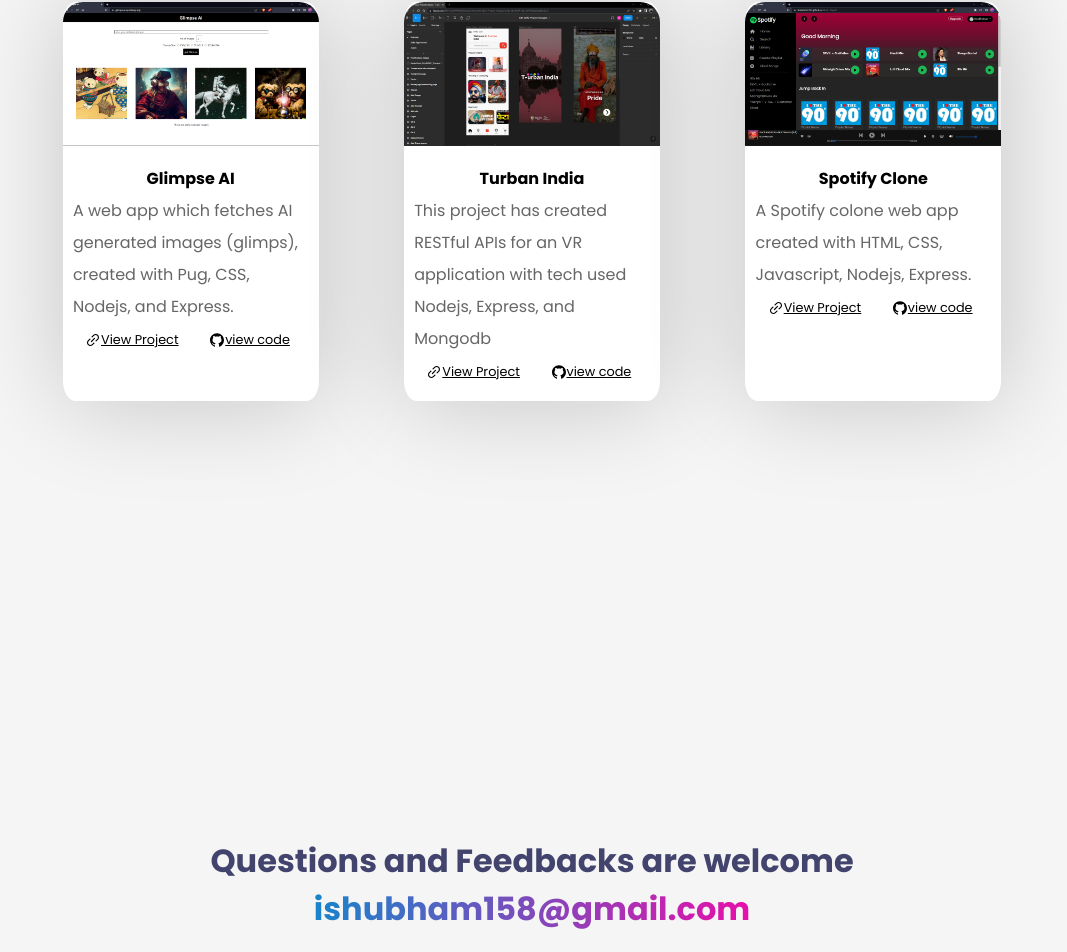
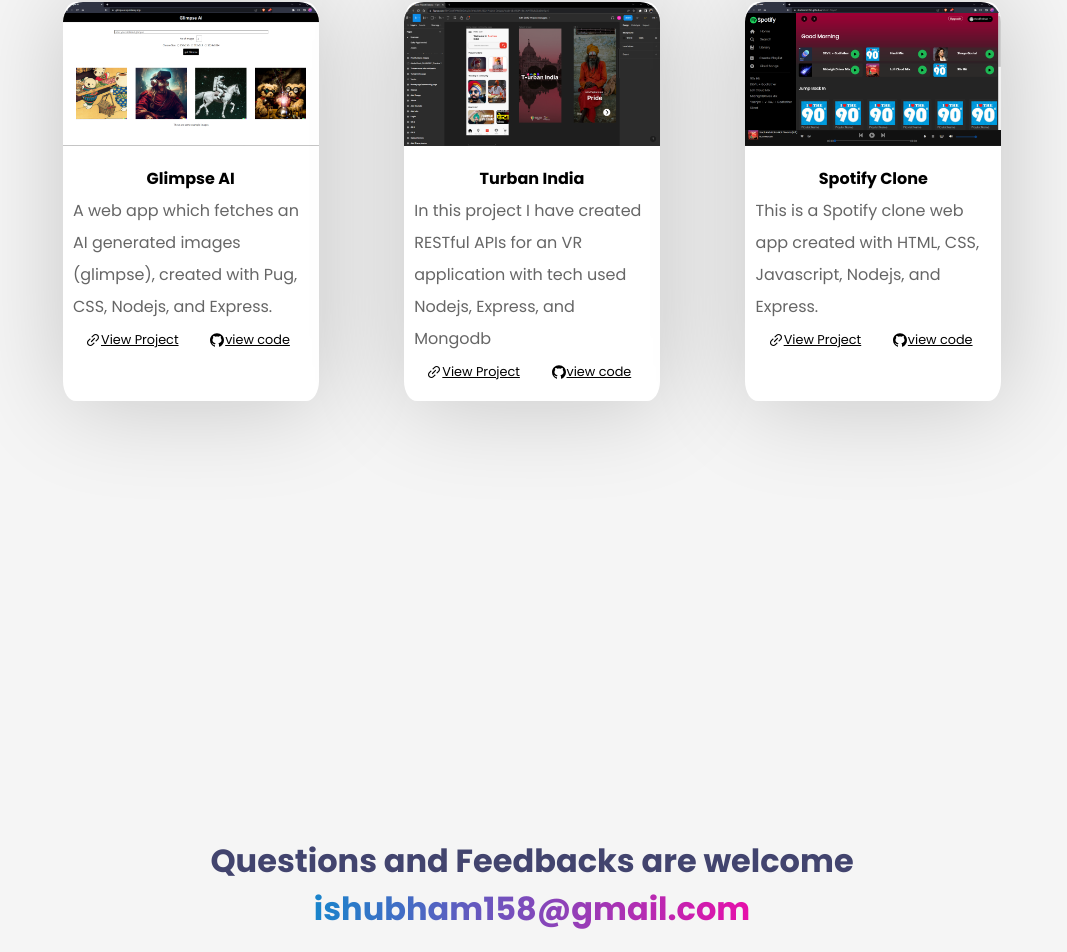
Before and after one commit to i9shubham/Portfolio, a React (Create React App) app: page / in a window 1280 px wide. Shown: the part 2635-3587 px from the top of the page, without its empty margins (108-1175 px from the left). Built offline with nearby package versions, Linux system fonts and the light colour scheme.

Commit message:
style changed for media query, grammer checked

```diff
--- a/src/Components/Footer.css
+++ b/src/Components/Footer.css
@@ -42,6 +42,9 @@
 }
 
 @media only screen and (max-width: 600px){
+    .footer{
+        height: 15vh;
+    }
     .link-sec{
         display: none;
     }
--- a/src/Components/Navbar.css
+++ b/src/Components/Navbar.css
@@ -46,4 +46,7 @@
         left: 0;
         width: 100%;
     }
+    .logo h1{
+        font-size: 1em;
+    }
 }
--- a/src/Components/Projects.js
+++ b/src/Components/Projects.js
@@ -10,21 +10,21 @@
     {
         img: glimpseai,
         heading: "Glimpse AI",
-        desc: "A web app which fetches AI generated images (glimps), created with Pug, CSS, Nodejs, and Express.",
+        desc: "A web app which fetches an AI generated images (glimpse), created with Pug, CSS, Nodejs, and Express.",
         link: "https://glimpseai.up.railway.app",
         githubLink: "https://github.com/Shubham7350/GlimpseAI"
     },
     {
         img: turban,
         heading: "Turban India",
-        desc: "This project has created RESTful APIs for an VR application with tech used Nodejs, Express, and Mongodb",
+        desc: "In this project I have created RESTful APIs for an VR application with tech used Nodejs, Express, and Mongodb",
         link: "https://www.figma.com/proto/CewIfIYW856Ga1q244VhtL/SIH-2022-Project-Designs?node-id=75%3A10&scaling=scale-down&page-id=0%3A1&starting-point-node-id=1%3A2&show-proto-sidebar=1",
         githubLink: "https://github.com/SIH-Deviants/turban_info_db"
     },
     {
         img: spotify,
         heading: "Spotify Clone",
-        desc: "A Spotify colone web app created with HTML, CSS, Javascript, Nodejs, Express.",
+        desc: "This is a Spotify clone web app created with HTML, CSS, Javascript, Nodejs, and Express.",
         link: "https://shubham7350.github.io/Music-Player/",
         githubLink: "https://github.com/Shubham7350/Music-Player"
     }
--- a/src/Pages/Contact.css
+++ b/src/Pages/Contact.css
@@ -36,7 +36,7 @@
 
 @media only screen and (max-width: 600px){
     #contact{
-        height: 70vh;
+        height: 80vh;
         flex-direction: column;
         justify-content: space-evenly;
     }
--- a/src/Pages/Contact.js
+++ b/src/Pages/Contact.js
@@ -19,7 +19,7 @@
                     <div className="form-group">
                         <textarea className="form-control" rows="5" placeholder="Message" required />
                     </div>
-                    <button type="submit" className="btn">Submit</button>
+                    <input type="submit" className="btn" value="Submit" />
                 </form>
             </div>
             <Footer />
```
